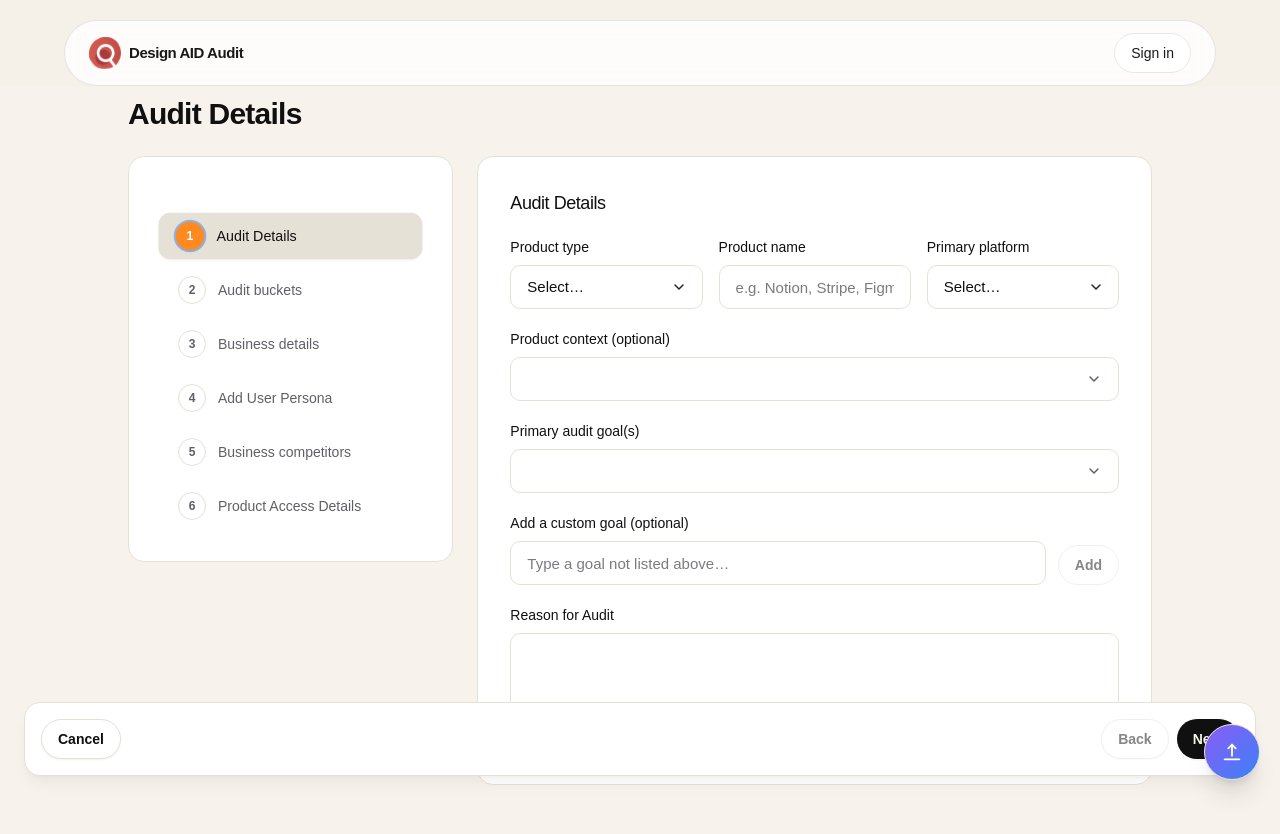
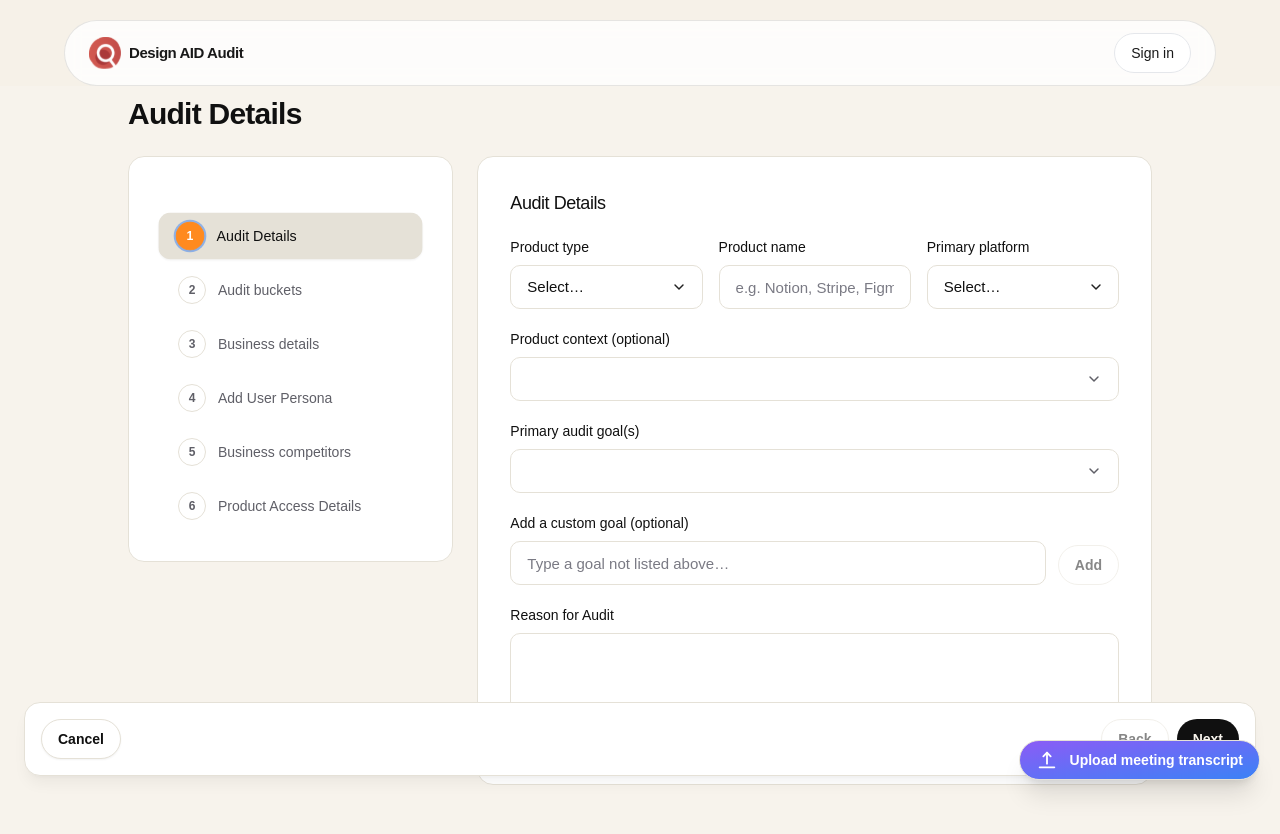
Before and after one commit to StudiovitaminD/ux-audit-tool, a Next.js app: page /audit in a window 1280 px wide. Shown: the top 834 px of the page. Built offline with nearby package versions, Linux system fonts and the light colour scheme.

Commit message:
Remove stop edit UI and add transcript upload button

```diff
--- a/src/components/audit/intake-assistant.tsx
+++ b/src/components/audit/intake-assistant.tsx
@@ -42,6 +42,8 @@ export function IntakeAssistant({
 
   const transcript = payload.artifacts.notes || "";
   const canExtract = transcript.trim().length > 0 && !busy;
+  const hasTranscript = transcript.trim().length > 0 || Boolean(fileName);
+  const triggerLabel = hasTranscript ? "View meeting transcript" : "Upload meeting transcript";
 
   const helperText = useMemo(
     () =>
@@ -88,18 +90,18 @@ export function IntakeAssistant({
       <div className="fixed bottom-5 right-5 z-[9999]">
         <Button
           type="button"
-          className="grid size-14 place-items-center rounded-full bg-gradient-to-br from-violet-500 to-blue-500 shadow-xl hover:opacity-95"
+          className="inline-flex items-center gap-3 rounded-full bg-gradient-to-br from-violet-500 to-blue-500 px-5 py-3 text-sm font-semibold text-white shadow-xl hover:opacity-95"
           onClick={() => setOpen(true)}
-          aria-label="Upload transcript"
-          title="Upload transcript"
+          aria-label={triggerLabel}
+          title={triggerLabel}
         >
-          {/* upload icon */}
           <svg
             width="22"
             height="22"
             viewBox="0 0 24 24"
             fill="none"
             xmlns="http://www.w3.org/2000/svg"
+            aria-hidden="true"
           >
             <path
               d="M12 16V4"
@@ -121,6 +123,7 @@ export function IntakeAssistant({
               strokeLinecap="round"
             />
           </svg>
+          <span className="whitespace-nowrap">{triggerLabel}</span>
         </Button>
       </div>
 
@@ -169,7 +172,7 @@ export function IntakeAssistant({
                   Upload transcript
                 </label>
                 {fileName ? (
-                  <div className="text-xs text-white/65">Loaded: {fileName}</div>
+                      <div className="text-xs text-white/65">Loaded: {fileName}</div>
                 ) : null}
               </div>
 
--- a/src/components/navbar.tsx
+++ b/src/components/navbar.tsx
@@ -59,7 +59,6 @@ export function Navbar() {
   }
 
   const isGuest = session.email === "guest@local.test";
-  const showAdminLinks = sessionLoaded && session.role === "admin";
   const displayName =
     session.name?.trim() ||
     (session.email && session.email !== "guest@local.test"
@@ -80,14 +79,6 @@ export function Navbar() {
         </Link>
 
         <div className="hidden items-center gap-3 lg:flex">
-          {showAdminLinks ? (
-            <Link
-              href="/admin"
-              className="inline-flex items-center rounded-full border border-[#191919]/12 bg-white px-4 py-2 text-sm font-medium text-[#191919] transition"
-            >
-              Dashboard
-            </Link>
-          ) : null}
           {isGuest ? (
             <Link
               href="/sign-in?returnTo=/report"
```
